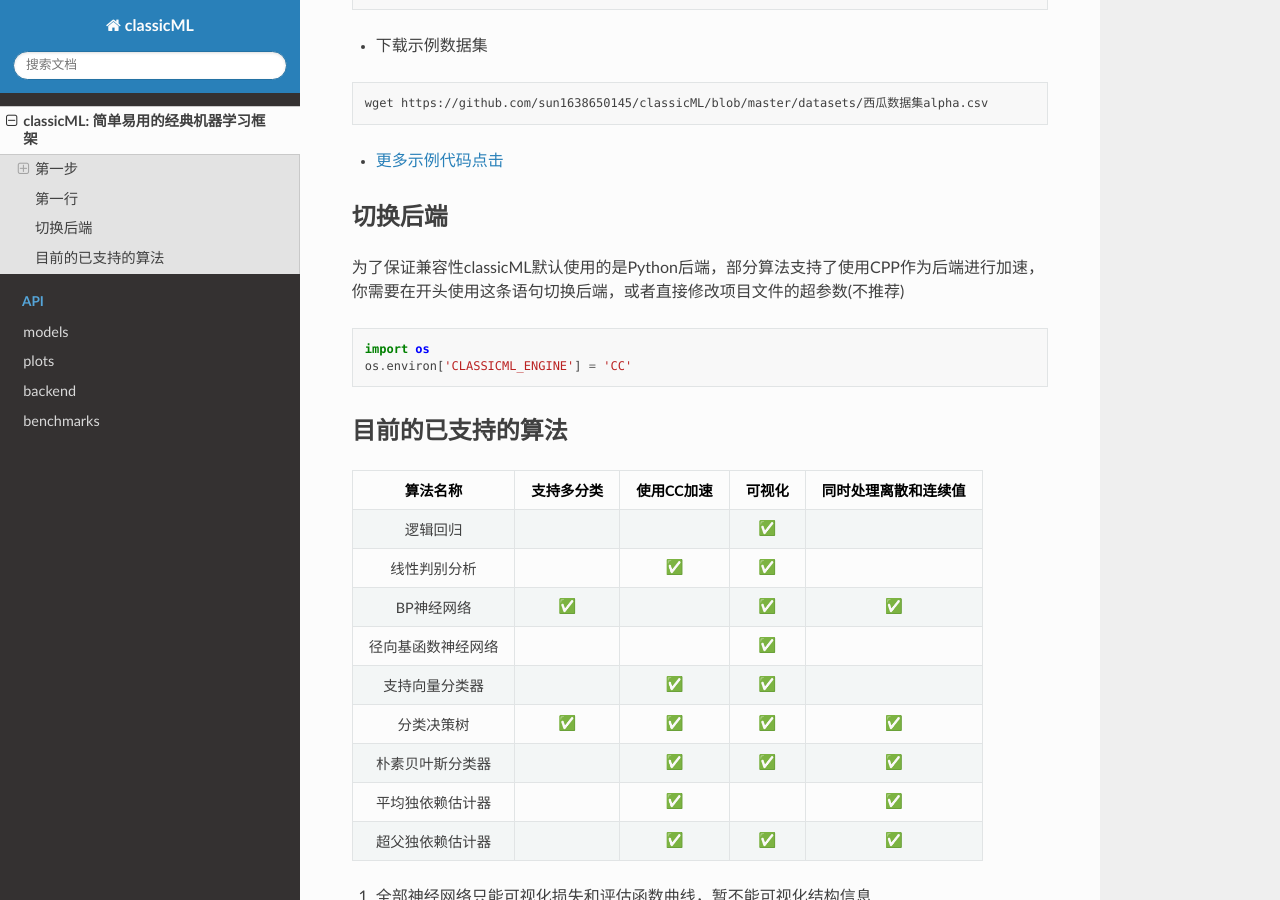
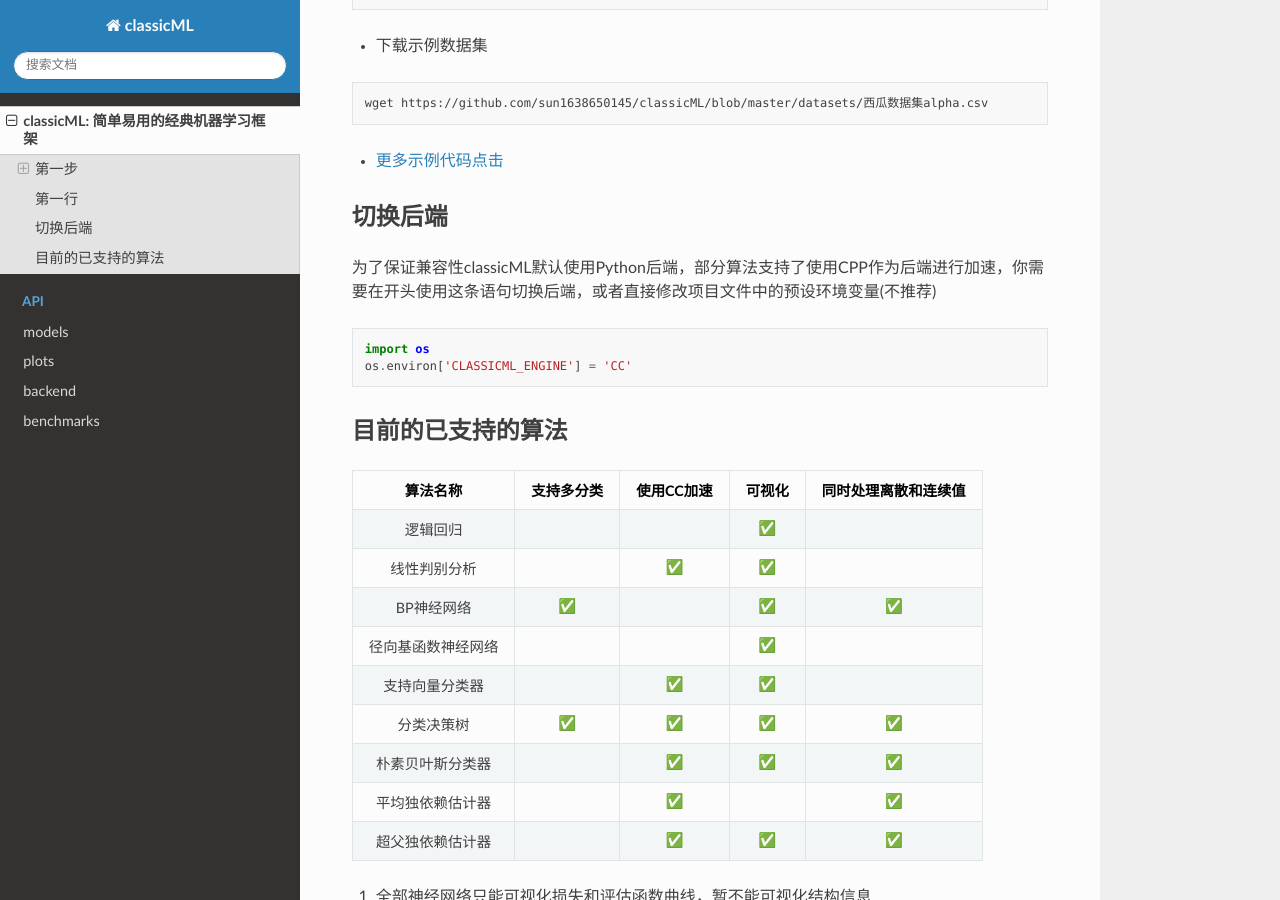
Before and after one commit to sun1638650145/classicML, a Sphinx documentation site: the page built from docs/source/home.md, in a window 1280 px wide and 900 px high, scrolled down 1908 px. Built offline with Sphinx 7.4.7 and the Read the Docs theme 2.0.0, drawn with Linux system fonts in a browser that asks for light colours.

Commit message:
update docs

````diff
--- a/docs/source/home.md
+++ b/docs/source/home.md
@@ -93,7 +93,7 @@
 
 ## 切换后端
 
-为了保证兼容性classicML默认使用的是Python后端，部分算法支持了使用CPP作为后端进行加速，你需要在开头使用这条语句切换后端，或者直接修改项目文件的超参数(不推荐)
+为了保证兼容性classicML默认使用Python后端，部分算法支持了使用CPP作为后端进行加速，你需要在开头使用这条语句切换后端，或者直接修改项目文件中的预设环境变量(不推荐)
 
 ```python
 import os
````
Also changed, not shown: other parts of docs/source/home.md (+1 -1 lines).
